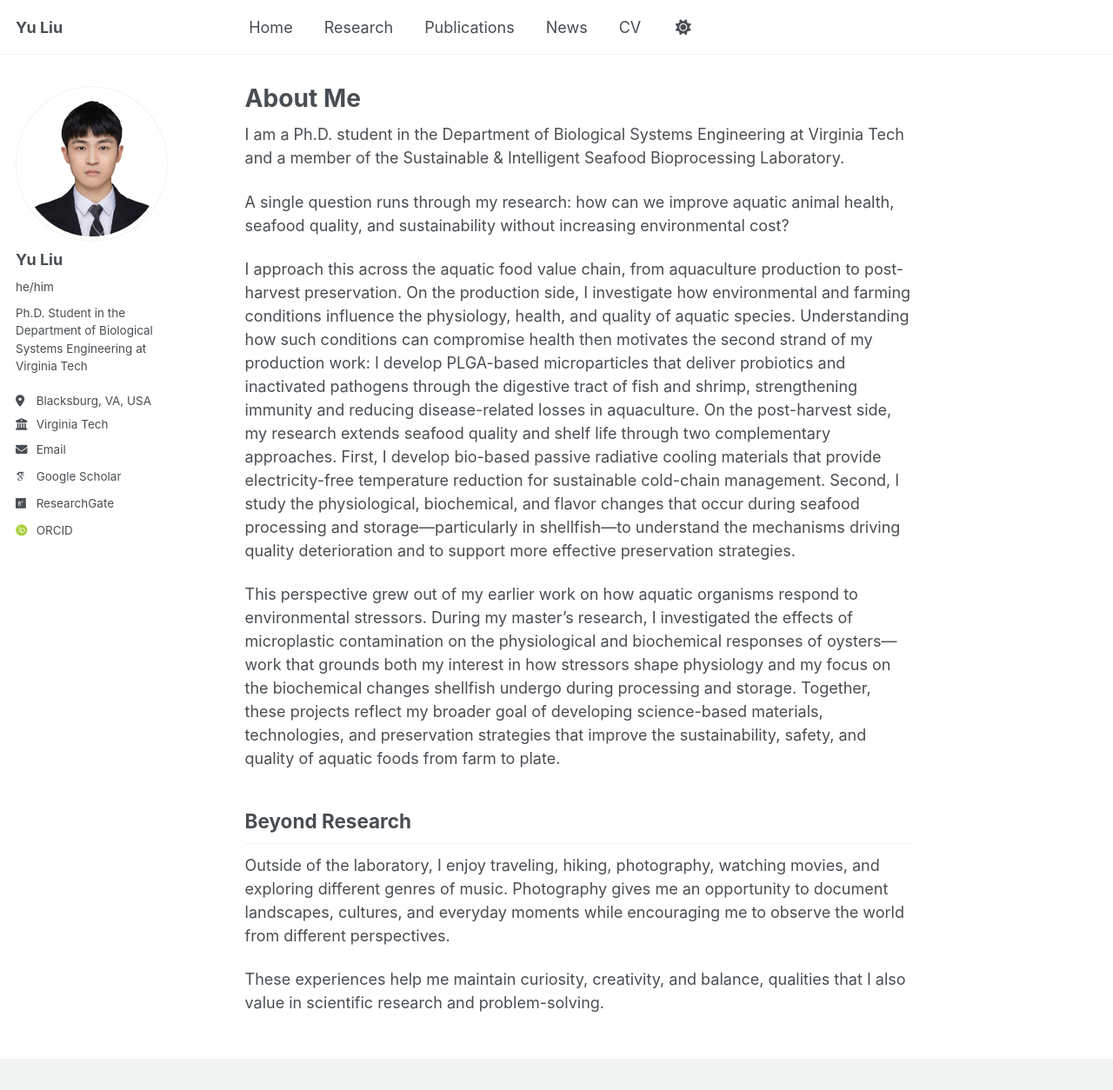
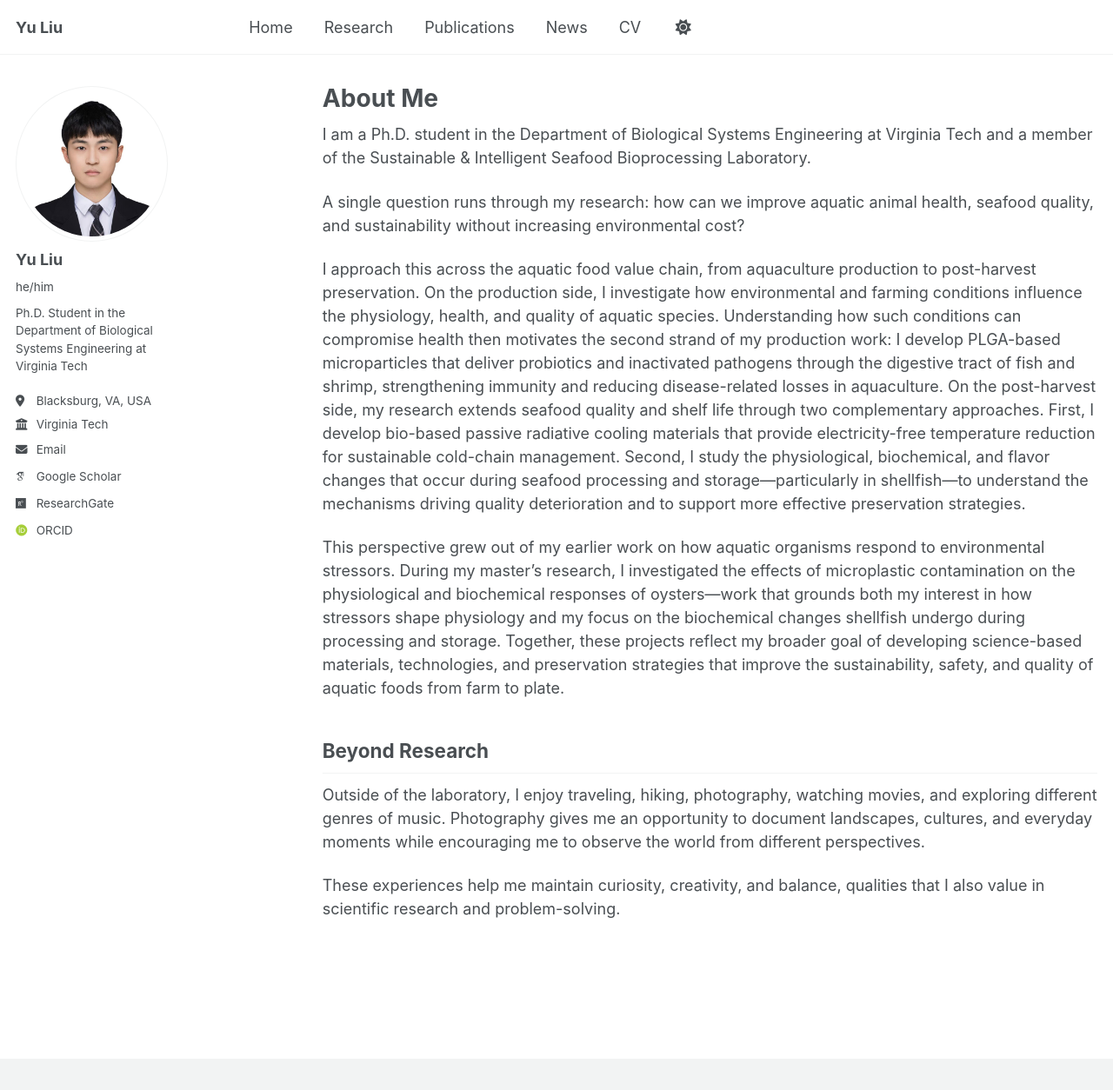
Before and after one commit to yuliu0322/yuliu0322.github.io, a Jekyll site: the page built from _pages/about.md, in a window 1280 px wide and 1254 px high. Shown: the whole window at 87% size. Built offline with Jekyll 4.4.1, drawn with Linux system fonts in a browser that asks for light colours; some web fonts are replaced; a script bundle is joined from its source files by our own code; library files that are not in the unit come from our copies.

Commit message:
Update main.scss

```diff
--- a/assets/css/main.scss
+++ b/assets/css/main.scss
@@ -48,11 +48,12 @@
     padding-top: 0 !important;
 }
 
-/* Make only the home/about content wider */
-.page__inner-wrap {
-    max-width: 1400px !important;
+/* Make homepage text area wider */
+#main {
+    max-width: 1500px !important;
 }
 
-.page__content {
-    max-width: 1400px !important;
+.page {
+    width: calc(100% - 300px) !important;
+    padding-right: 0 !important;
 }
```
